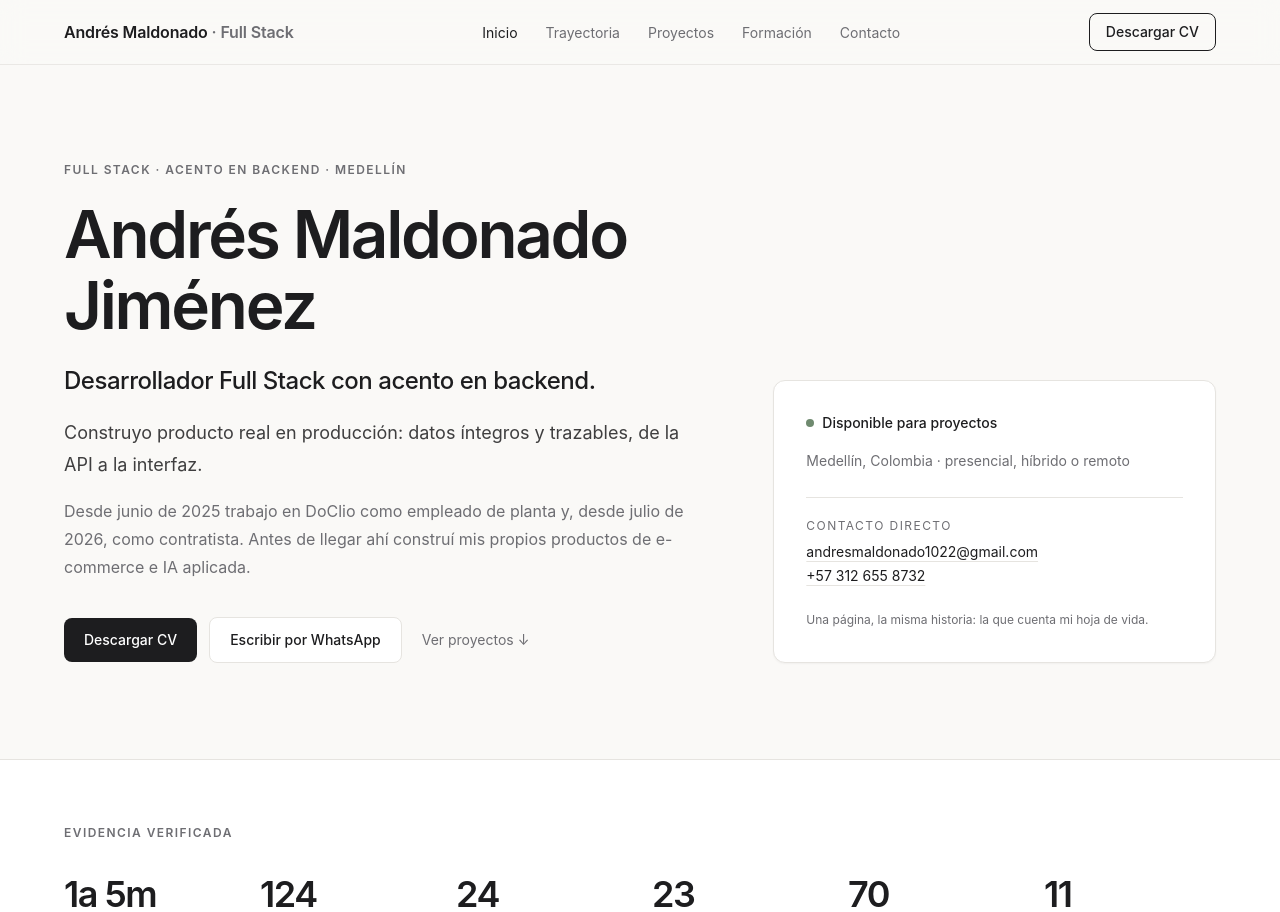
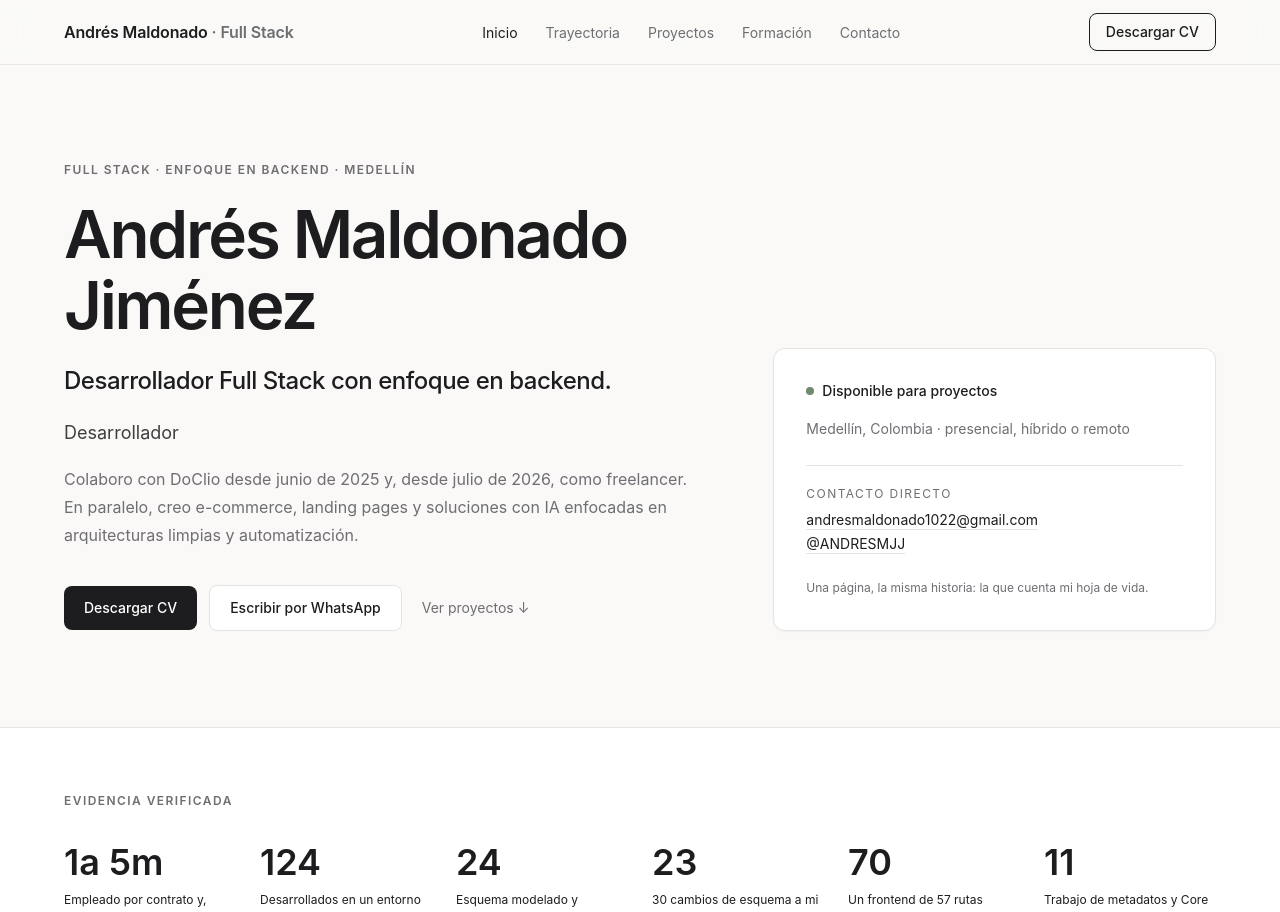
Before and after one commit to Andresmjj/portfolio, a React (Vite) app: page / in a window 1280 px wide. Shown: the top 912 px of the page. Built offline with nearby package versions, Linux system fonts and the light colour scheme.

Commit message:
feat: change perrsonal data and fix visual errors

```diff
--- a/index.html
+++ b/index.html
@@ -6,7 +6,7 @@
     <title>Andrés Maldonado | Desarrollador Full Stack Node.js y React · Medellín</title>
     <meta
       name="description"
-      content="Desarrollador Full Stack en Medellín con acento en backend: Node.js, NestJS, React, PostgreSQL y Docker. Conoce mi trayectoria, proyectos y formas de contacto."
+      content="Desarrollador Full Stack en Medellín con enfoque en backend: Node.js, NestJS, React, PostgreSQL y Docker. Conoce mi trayectoria, proyectos y formas de contacto."
     />
     <link rel="canonical" href="https://andresmaldonado.vercel.app/" />
     <meta name="theme-color" content="#FAF9F7" />
@@ -44,7 +44,7 @@
             "@id": "https://andresmaldonado.vercel.app/#person",
             "name": "Andrés Maldonado Jiménez",
             "jobTitle": "Desarrollador Full Stack",
-            "description": "Desarrollador Full Stack con acento en backend. Construye producto en producción con Node.js, NestJS, React y PostgreSQL.",
+            "description": "Desarrollador Full Stack con enfoque en backend. Construye producto en producción con Node.js, NestJS, React y PostgreSQL.",
             "url": "https://andresmaldonado.vercel.app/",
             "email": "mailto:andresmaldonado1022@gmail.com",
             "telephone": "+57 312 655 8732",
@@ -110,7 +110,7 @@
                 "name": "¿Quién es Andrés Maldonado Jiménez?",
                 "acceptedAnswer": {
                   "@type": "Answer",
-                  "text": "Es un desarrollador Full Stack radicado en Medellín, con acento en backend. Desde junio de 2025 construye producto en DoClio y también desarrolla proyectos propios de e-commerce e IA aplicada."
+                  "text": "Es un desarrollador Full Stack radicado en Medellín, con enfonque en backend. Desde junio de 2025 construye producto en DoClio y también desarrolla proyectos propios de e-commerce e IA aplicada."
                 }
               },
               {
@@ -148,7 +148,7 @@
     <div id="root">
       <main style="max-width:72rem;margin:0 auto;padding:6rem 1.5rem;font-family:-apple-system,BlinkMacSystemFont,'Segoe UI',Arial,sans-serif;color:#1d1d1f">
         <h1 style="font-size:2.75rem;line-height:1.1;margin:0">Andrés Maldonado Jiménez</h1>
-        <p style="font-size:1.5rem;margin-top:1rem">Desarrollador Full Stack con acento en backend.</p>
+        <p style="font-size:1.5rem;margin-top:1rem">Desarrollador Full Stack con enfoque en backend.</p>
         <p style="font-size:1rem;line-height:1.7;max-width:48rem;margin-top:1rem;color:#6e6e73">
           Construyo producto real en producción: datos íntegros y trazables, de la API a la interfaz.
           Desde junio de 2025 trabajo en DoClio, donde desarrollé 124 endpoints REST, 24 modelos en
--- a/src/components/Evidence.jsx
+++ b/src/components/Evidence.jsx
@@ -10,11 +10,11 @@ export default function Evidence() {
         </h2>
         <dl className="mt-8 grid grid-cols-2 gap-x-6 gap-y-9 sm:grid-cols-3 lg:grid-cols-6">
           {stats.map((stat, index) => (
-            <Reveal key={stat.label} as="div" delay={index * 60} className="flex flex-col">
+            <Reveal key={stat.label} as="div" className="flex flex-col">
               <dt className="order-2 mt-2 text-sm font-medium text-ink">{stat.label}</dt>
-              <dd className="order-1 text-3xl font-semibold tracking-[-0.04em] text-ink sm:text-4xl">
+              <dd className="order-1 text-3xl font-semibold text-ink sm:text-4xl">
                 {stat.value}
-                <span className="mt-2 block text-xs font-normal leading-5 text-muted">
+                <span className="mt-2 block text-xs font-normal leading-5 ">
                   {stat.detail}
                 </span>
               </dd>
--- a/src/components/Footer.jsx
+++ b/src/components/Footer.jsx
@@ -5,7 +5,7 @@ export default function Footer() {
     <footer className="border-t border-line py-10">
       <div className="page-shell flex flex-col gap-4 text-sm text-muted sm:flex-row sm:items-center sm:justify-between">
         <p>
-          {profile.shortName} · {profile.location} · {profile.role}, con acento en backend.
+          {profile.shortName} · {profile.location} · {profile.role}, con enfoque en backend.
         </p>
         <a href="#inicio" className="link-underline w-fit text-ink">
           Volver arriba ↑
--- a/src/components/Hero.jsx
+++ b/src/components/Hero.jsx
@@ -7,7 +7,7 @@ export default function Hero() {
       <div className="page-shell grid gap-12 lg:grid-cols-12 lg:items-end lg:gap-16">
         <div className="lg:col-span-7">
           <Reveal as="p" className="section-label">
-            Full Stack · acento en backend · Medellín
+            Full Stack · enfoque en backend · Medellín
           </Reveal>
 
           <Reveal as="h1" id="hero-titulo" delay={60} className="mt-5 text-4xl font-semibold leading-[1.08] tracking-[-0.035em] text-ink sm:text-5xl lg:text-[4.1rem]">
@@ -23,9 +23,8 @@ export default function Hero() {
           </Reveal>
 
           <Reveal as="p" delay={240} className="mt-4 max-w-2xl text-base leading-7 text-muted">
-            Desde junio de 2025 trabajo en DoClio como empleado de planta y, desde julio
-            de 2026, como contratista. Antes de llegar ahí construí mis propios productos
-            de e-commerce e IA aplicada.
+            Colaboro con DoClio desde junio de 2025 y, desde julio de 2026, como freelancer. En paralelo, creo e-commerce,
+            landing pages y soluciones con IA enfocadas en arquitecturas limpias y automatización.
           </Reveal>
 
           <Reveal delay={300} className="mt-9 flex flex-wrap items-center gap-3">
--- a/src/data/profile.js
+++ b/src/data/profile.js
@@ -1,35 +1,28 @@
-/**
- * Fuente única de verdad del portafolio.
- *
- * Toda la información procede de la hoja de vida "General · Full Stack (ES)"
- * y de las notas verificadas de Obsidian. Si cambias un dato aquí, cámbialo
- * también en index.html (metadatos y datos estructurados) y en el PDF.
- */
 
 export const profile = {
   name: 'Andrés Maldonado Jiménez',
   shortName: 'Andrés Maldonado',
   role: 'Desarrollador Full Stack',
-  focus: 'acento en backend',
+  focus: 'Backend y APIs REST',
   location: 'Medellín, Colombia',
   email: 'andresmaldonado1022@gmail.com',
-  phone: '+57 312 655 8732',
-  whatsappNumber: '573126558732',
+  phone: '@ANDRESMJJ',
+  whatsappUsuario: 'ANDRESMJJ',
   linkedin: 'https://www.linkedin.com/in/andresmaldonadoj/',
   github: 'https://github.com/Andresmjj',
   site: 'https://andresmaldonado.vercel.app/',
   cv: '/Andres-Maldonado-CV.pdf',
   availability: 'Disponible para trabajo presencial, híbrido o remoto',
-  headline: 'Desarrollador Full Stack con acento en backend.',
+  headline: 'Desarrollador Full Stack con enfoque en backend.',
   intro:
-    'Construyo producto real en producción: datos íntegros y trazables, de la API a la interfaz.',
+    'Desarrollador ',
   summary:
     'Desarrollador Full Stack con enfoque en backend y más de un año de experiencia construyendo y desplegando aplicaciones web en producción para el sector salud, con continuidad como contratista independiente desde julio de 2026. Cubro el ciclo completo del producto: APIs REST sobre una plataforma modular con NestJS, modelado de datos con PostgreSQL y Prisma, interfaces en React y despliegue en Linux con Docker y Nginx. Complemento el desarrollo con SEO técnico, rendimiento e integración de modelos de lenguaje para automatizar flujos de negocio.',
   whatsappMessage:
     'Hola Andrés, vi tu portafolio y me gustaría conversar sobre una oportunidad.',
 }
 
-export const whatsappUrl = `https://wa.me/${profile.whatsappNumber}?text=${encodeURIComponent(
+export const whatsappUrl = `https://wa.me/${profile.whatsappUsuario}?text=${encodeURIComponent(
   profile.whatsappMessage,
 )}`
 
@@ -41,12 +34,12 @@ export const stats = [
   {
     value: '1a 5m',
     label: 'En DoClio, desde junio de 2025',
-    detail: 'Empleado de planta y, desde julio de 2026, contratista independiente.',
+    detail: 'Empleado por contrato y, desde julio de 2026, contratista independiente.',
   },
   {
     value: '124',
     label: 'Endpoints REST en producción',
-    detail: 'Sobre 16 dominios de negocio del marketplace de salud.',
+    detail: 'Desarrollados en un entorno de producción con más de un año de experiencia.',
   },
   {
     value: '24',
@@ -176,7 +169,7 @@ export const faqs = [
   {
     question: '¿Quién es Andrés Maldonado Jiménez?',
     answer:
-      'Es un desarrollador Full Stack radicado en Medellín, con acento en backend. Desde junio de 2025 construye producto en DoClio y también desarrolla proyectos propios de e-commerce e IA aplicada.',
+      'Es un desarrollador Full Stack radicado en Medellín, con enfoque en backend. Desde junio de 2025 construye producto en DoClio y también desarrolla proyectos propios de e-commerce e IA aplicada.',
   },
   {
     question: '¿En qué trabaja y desde cuándo?',
--- a/src/index.css
+++ b/src/index.css
@@ -101,7 +101,7 @@
 /* Reveal progresivo: el contenido es visible por defecto sin JavaScript. */
 .js [data-reveal] {
   opacity: 0;
-  transform: translate3d(0, 14px, 0);
+  transform: translate3d(0, 0, 0);
   transition:
     opacity 700ms cubic-bezier(0.16, 1, 0.3, 1),
     transform 700ms cubic-bezier(0.16, 1, 0.3, 1);
```
Also changed, not shown: public/llms.txt, 1 other file (tests, documents, lock files or other folders).
